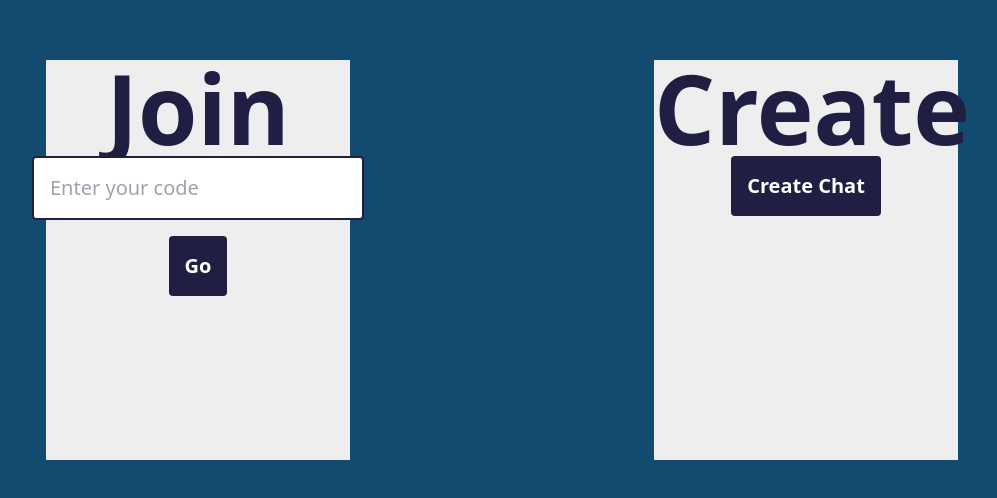
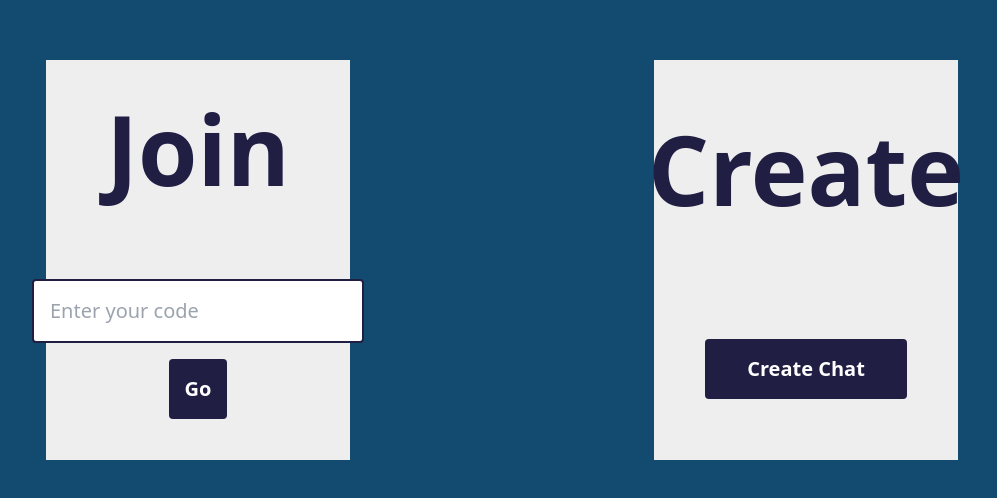
Before and after one commit to Colin-Harwood/Real-Time-Chat, a React (Vite) app in the folder live-time-chat/: page / in a window 1280 px wide. Shown: the part 172-670 px from the top of the page, without its empty margins (138-1135 px from the left). Built offline with nearby package versions, Linux system fonts and the light colour scheme.

Commit message:
Updated positions of text within blocks

```diff
--- a/live-time-chat/src/pages/Home.jsx
+++ b/live-time-chat/src/pages/Home.jsx
@@ -22,7 +22,7 @@ const Home = () => {
     <>
     <div class="w-100 h-screen flex justify-center items-center grid grid-cols-2">
       <div class="flex items-center justify-center h-full">
-        <div class="h-1/2 w-1/2 bg-cream text-center">
+        <div class="h-1/2 w-1/2 bg-cream text-center flex flex-col justify-around items-center">
           <h1 class="text-8xl font-bold text-purple">Join</h1>
           <form onSubmit={handleSubmit} className="flex flex-col items-center">
             <input
@@ -42,9 +42,9 @@ const Home = () => {
         </div>
       </div>
       <div class="flex items-center justify-center h-full">
-        <div class="h-1/2 w-1/2 bg-cream text-center">
-          <h1 class="text-8xl font-bold text-purple">Create</h1>
-          <button onClick={handleCreateChat} className="bg-purple text-white p-4 rounded text-xl font-bold hover: transition">
+        <div class="h-1/2 w-1/2 bg-cream text-center flex flex-col justify-around items-center">
+          <h1 class="text-8xl font-bold text-purple ">Create</h1>
+          <button onClick={handleCreateChat} className="bg-purple text-white p-4 rounded text-xl font-bold hover: transition w-2/3">
             Create Chat
           </button>
         </div>
```
